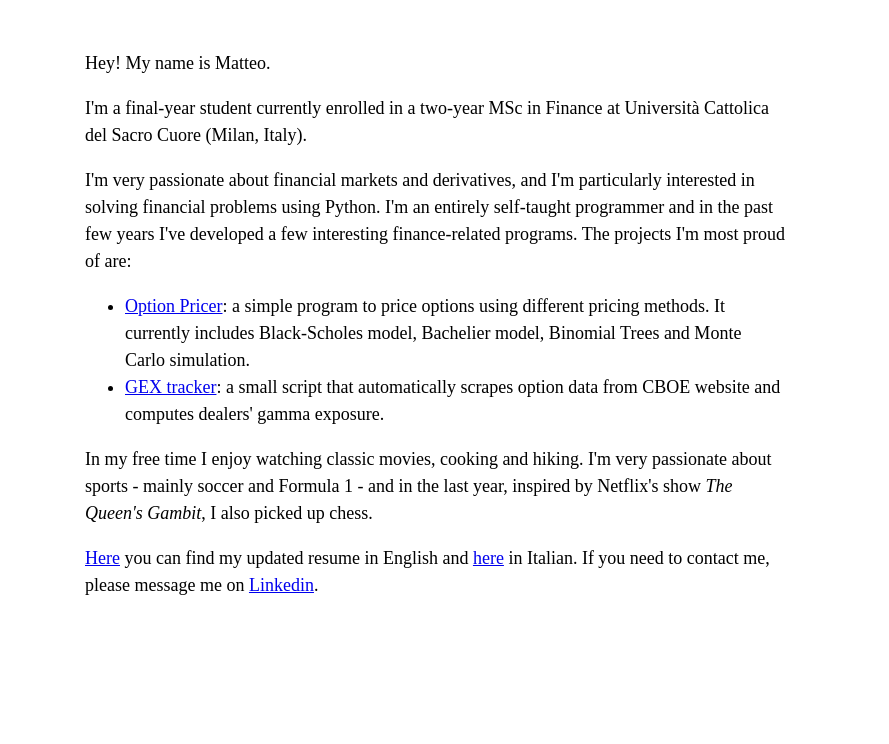
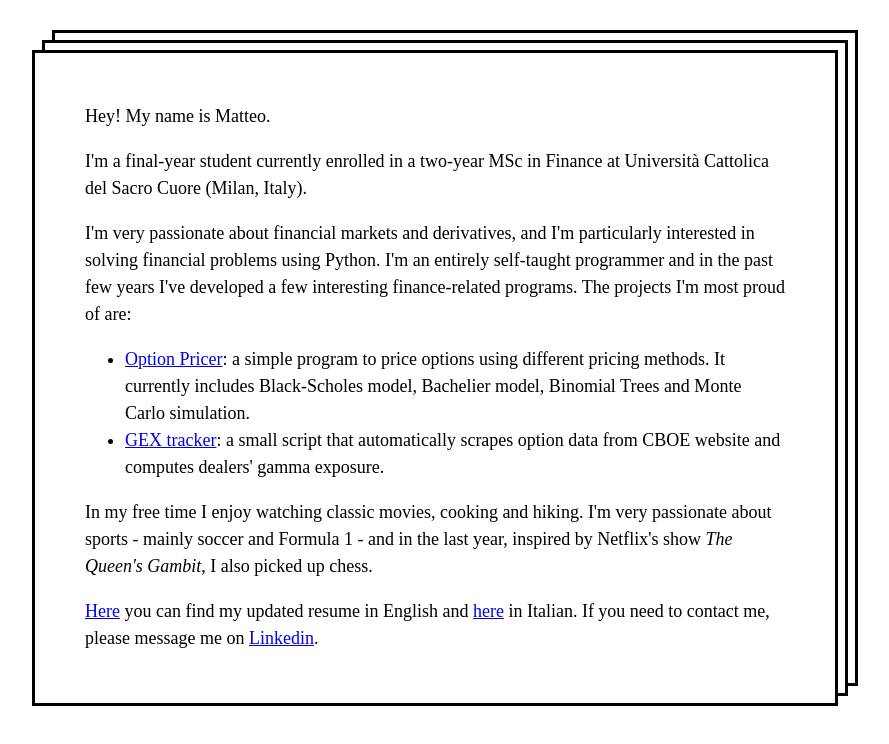
Before and after one commit to Matteo-Ferrara/matteo-ferrara.github.io, a plain HTML site: page index.html in a window 1280 px wide. Shown: the whole page, without its empty margins (205-1094 px from the left). Drawn offline with Linux system fonts and the light colour scheme.

Commit message:
Update style.css

```diff
--- a/style.css
+++ b/style.css
@@ -1,6 +1,18 @@
 body {
     margin:50px auto;
+    padding: 50px;
+    height: 550px;
+    width: 700px;
     max-width:700px;
     line-height:1.5;
     font-size:18px;
+
+    border-style: solid;
+    border-width: 3px;
+    box-shadow:
+        10px -10px 0 -3px white,
+        10px -10px,
+        20px -20px 0 -3px white,
+        20px -20px;
+
   }
```
